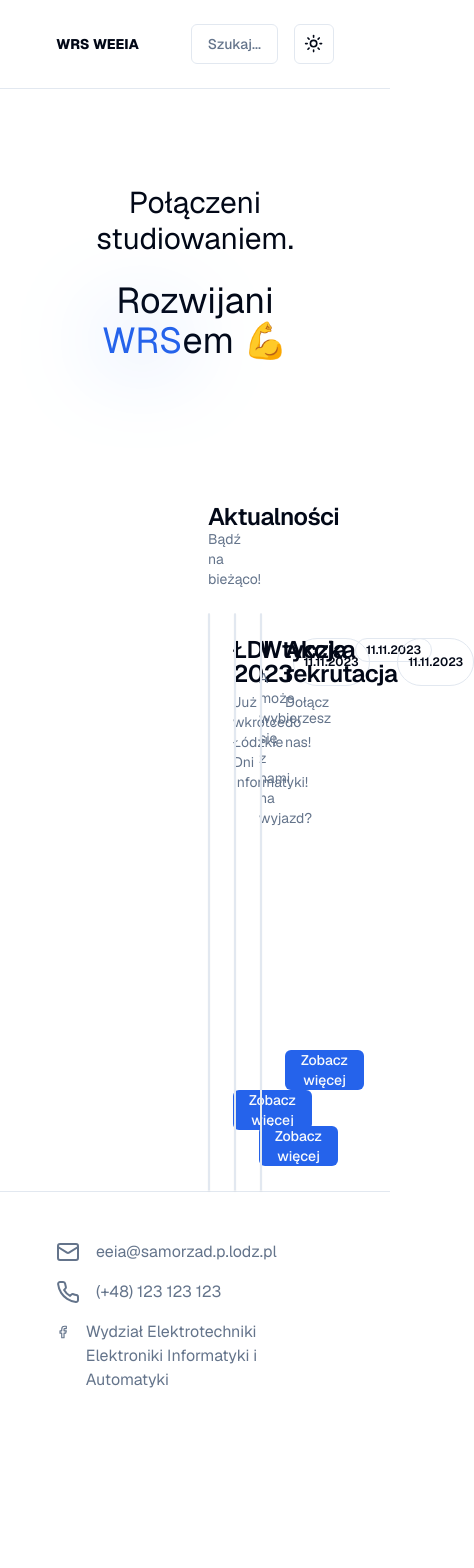
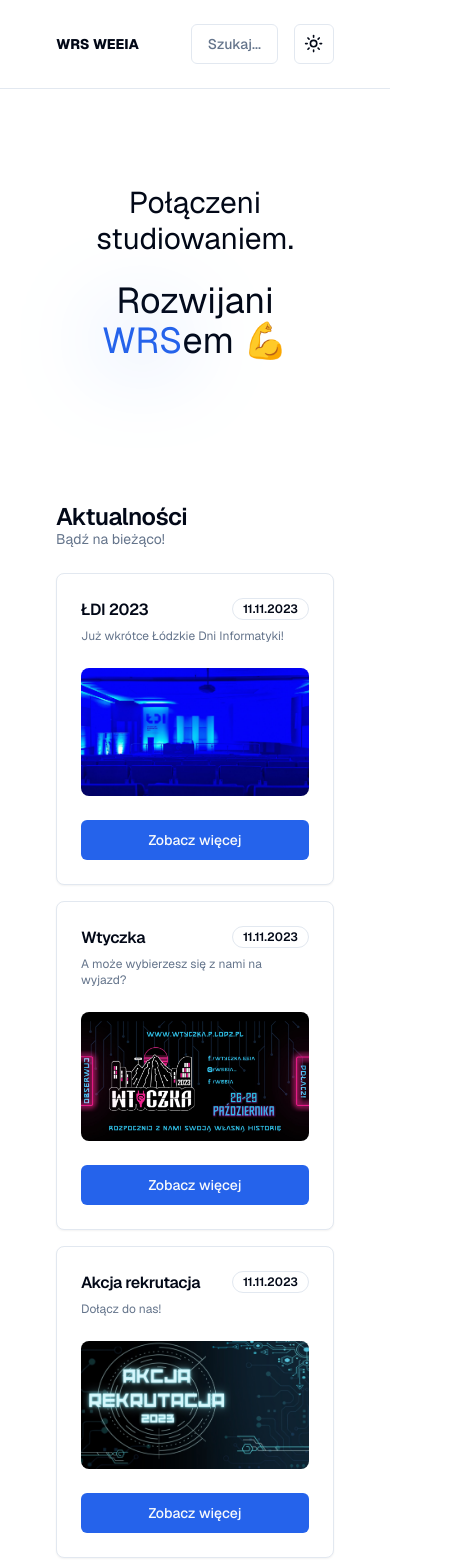
Before and after one commit to WRS-WEEIA-IT/WRS-Website, a Next.js app: page / in a window 390 px wide. Shown: the top 1568 px of the page, 474 px wide, since content can reach past the window. Before the commit the page ends 1440 px from the top, so only its background shows below. Built offline with nearby package versions, Linux system fonts and the light colour scheme.

Commit message:
Make NewsFeed responsive

```diff
--- a/app/[sections]/NewsSection.tsx
+++ b/app/[sections]/NewsSection.tsx
@@ -1,18 +1,25 @@
 import NewsFeed from '@/components/news-feed/NewsFeed';
 import NewsFeedLoading from '@/components/news-feed/NewsFeedLoading';
+import { Card } from '@/components/ui/card';
+import Link from 'next/link';
 import { Suspense } from 'react';
 
 const NewsSection = async () => {
   return (
-    <section id='news' className='pt-12 flex flex-col gap-6 px-52'>
+    <section id='news' className='pt-12 flex flex-col gap-6 site-container'>
       <div>
         <p className='text-2xl font-semibold leading-none tracking-tight'>Aktualności</p>
         <p className='text-sm text-muted-foreground'>Bądź na bieżąco!</p>
       </div>
-      <div className='flex gap-6 items-stretch'>
+      <div className='grid grid-cols-1 md:grid-cols-2 xl:flex gap-4'>
         <Suspense fallback={<NewsFeedLoading />}>
           <NewsFeed />
         </Suspense>
+        <Card className='items-center justify-center inline-flex card-hover'>
+          <Link href='/' className='whitespace-nowrap xl:rotate-90'>
+            Zobacz wszystko
+          </Link>
+        </Card>
       </div>
     </section>
   );
--- a/app/globals.css
+++ b/app/globals.css
@@ -62,4 +62,8 @@
   .site-container {
     @apply px-14 md:px-20 lg:px-32 xl:px-52;
   }
+
+  .card-hover {
+    @apply hover:border-primary hover:drop-shadow-[0_0_15px_rgba(67,133,243,0.2)] duration-200;
+  }
 }
--- a/components/news-card/NewsCard.tsx
+++ b/components/news-card/NewsCard.tsx
@@ -7,18 +7,20 @@ import format from 'date-fns/format';
 
 const NewsCard = ({ news }: { news: News }) => {
   return (
-    <Card className='w-1/3 hover:border-primary hover:drop-shadow-[0_0_15px_rgba(67,133,243,0.2)] duration-200'>
-      <CardHeader>
+    <Card className='w-full card-hover  relative'>
+      <CardHeader className=' max-h-36'>
         <div className='flex justify-between'>
-          <CardTitle>{news.title}</CardTitle>
-          <Badge variant='outline'>{format(news.date, 'dd.MM.yyyy')}</Badge>
+          <CardTitle className='text-base md:text-lg lg:text-2xl'>{news.title}</CardTitle>
+          <Badge variant='outline' className='h-min'>
+            {format(news.date, 'dd.MM.yyyy')}
+          </Badge>
         </div>
-        <CardDescription>{news.description}</CardDescription>
+        <CardDescription className='text-xs md:text-sm'>{news.description}</CardDescription>
       </CardHeader>
-      <CardContent>
-        <Image src={news.imageUrl} width={500} height={300} alt={news.title} className='min-h-[250px] object-cover rounded-lg' />
+      <CardContent className=' mb-16'>
+        <Image src={news.imageUrl} width={300} height={300} alt={news.title} className='aspect-video object-cover rounded-lg w-full' />
       </CardContent>
-      <CardFooter className='flex justify-between items-end'>
+      <CardFooter className=' absolute bottom-0 w-full'>
         <Button variant='default' className='flex-1'>
           Zobacz więcej
         </Button>
--- a/components/news-feed/NewsFeedLoading.tsx
+++ b/components/news-feed/NewsFeedLoading.tsx
@@ -6,7 +6,7 @@ const NewsFeedLoading = () => {
   return (
     <>
       {[0, 0, 0].map((news, index) => (
-        <Card key={index} className='w-1/3 hover:border-primary hover:drop-shadow-[0_0_15px_rgba(67,133,243,0.2)] duration-200'>
+        <Card key={index} className='w-full hover:border-primary hover:drop-shadow-[0_0_15px_rgba(67,133,243,0.2)] duration-200'>
           <CardHeader>
             <div className='flex justify-between animate-pulse'>
               <CardTitle className='animate-pulse bg-secondary rounded-sm'>
@@ -21,7 +21,7 @@ const NewsFeedLoading = () => {
             </CardDescription>
           </CardHeader>
           <CardContent className='animate-pulse'>
-            <div className='w-full h-60 bg-secondary rounded-lg' />
+            <div className='w-full aspect-video bg-secondary rounded-lg' />
           </CardContent>
           <CardFooter className='flex justify-between items-end'>
             <Button variant='default' className='flex-1'>
```
